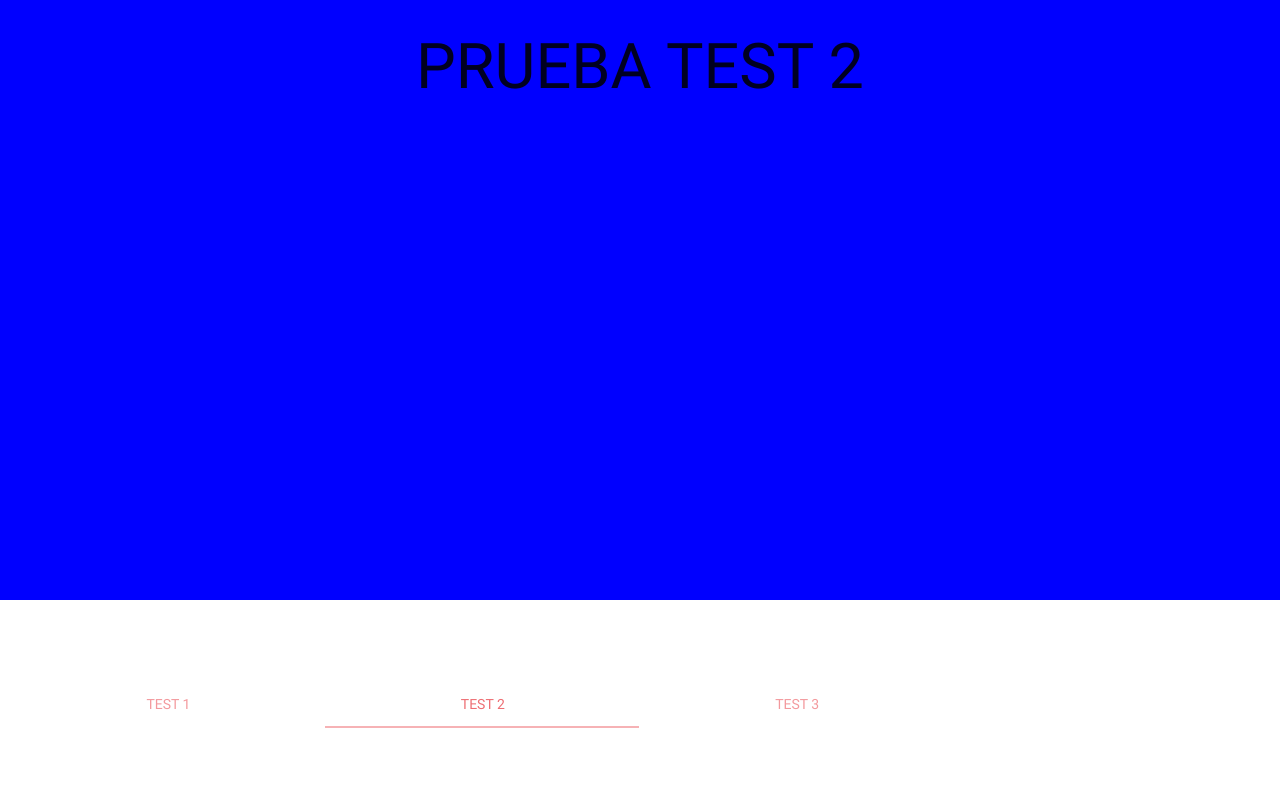
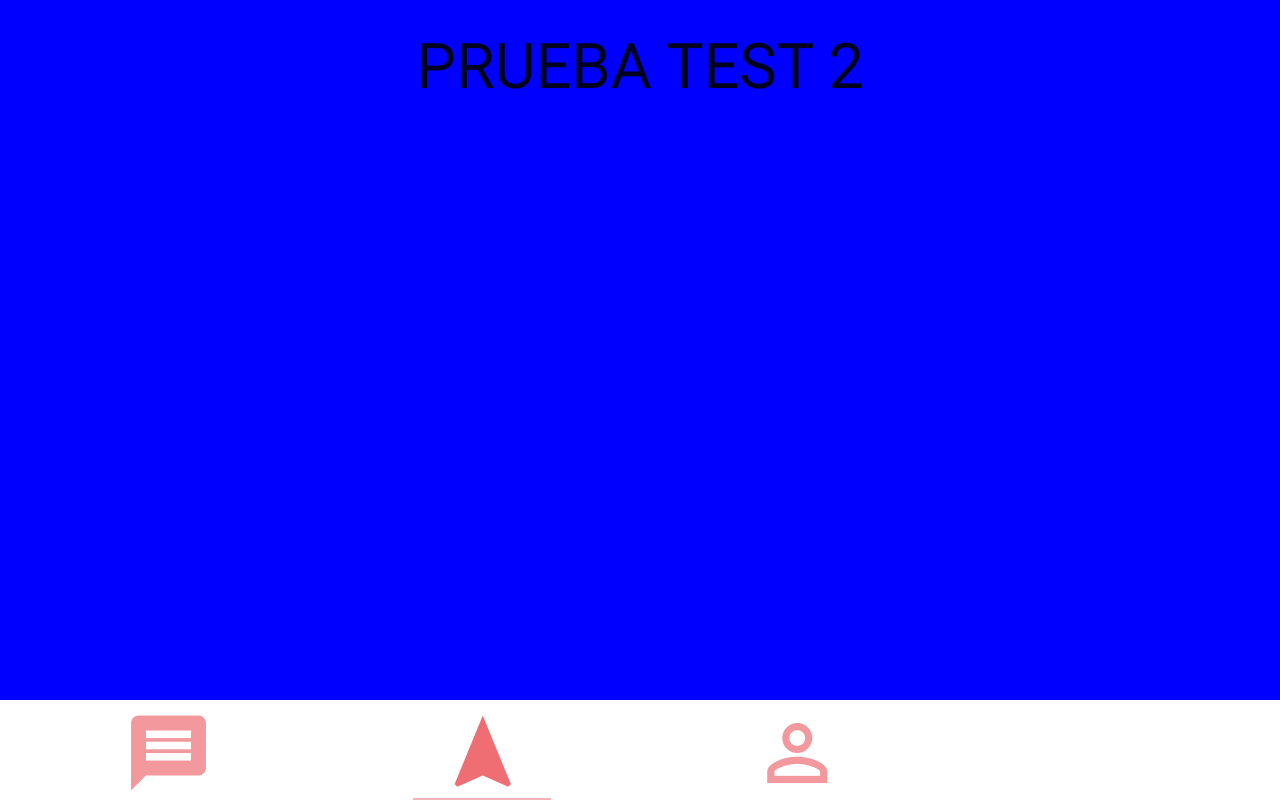
Before and after one commit to guilleCM/Cotxox_app, a Flask app: page / in a window 1280 px wide. Run offline with Flask 2, Linux system fonts and the light colour scheme; a user stored in the database is signed in; some libraries are stand-ins or nearby versions.

Commit message:
Bottom menu

```diff
--- a/templates/vertical/base.html
+++ b/templates/vertical/base.html
@@ -23,19 +23,31 @@
     }
     #test1 {
       background-color: red;
-      height: calc(100% - 100px);
+      height: 100%;
     }
     #test2 {
       background-color: blue;
-      height: calc(100% - 100px);
+      height: 100%;
     }
     #test3 {
       background-color: green;
-      height: calc(100% - 100px);
+      height: 100%;
     }
     html, body {
       width: 100%;
       height: 100%;
+    }
+    .bottom-menu li {
+      height: 100%;
+    }
+    .full-height {
+      height: 100%;
+    }
+    .tabs .tab a {
+      display: inline;
+    }
+    .tabs i {
+      margin-top: 8px;
     }
   </style>
 	<div class="row general-content">
@@ -43,12 +55,12 @@
     <div id="test2" class="col s12">{% block content_tab2 %}{% endblock %}</div>
     <div id="test3" class="col s12">{% block content_tab3 %}{% endblock %}</div>
   </div>
-  <div class="row bottom-menu">
-    <div class="col s12">
-      <ul class="tabs">
-        <li class="tab col s3"><a href="#test1">Test 1</a></li>
-        <li class="tab col s3"><a class="active" href="#test2">Test 2</a></li>
-        <li class="tab col s3"><a href="#test3">Test 3</a></li>
+  <div class="row bottom-menu" style="margin-bottom: 0px;">
+    <div class="col s12 full-height">
+      <ul class="tabs full-height">
+        <li class="tab col s3"><a href="#test1"><i class="large material-icons">message</i></a></li>
+        <li class="tab col s3 "><a class="active" href="#test2"><i class="large material-icons">navigation</i></a></li>
+        <li class="tab col s3"><a href="#test3"><i class="large material-icons">perm_identity</i></a></li>
       </ul>
     </div>
   </div>
```
